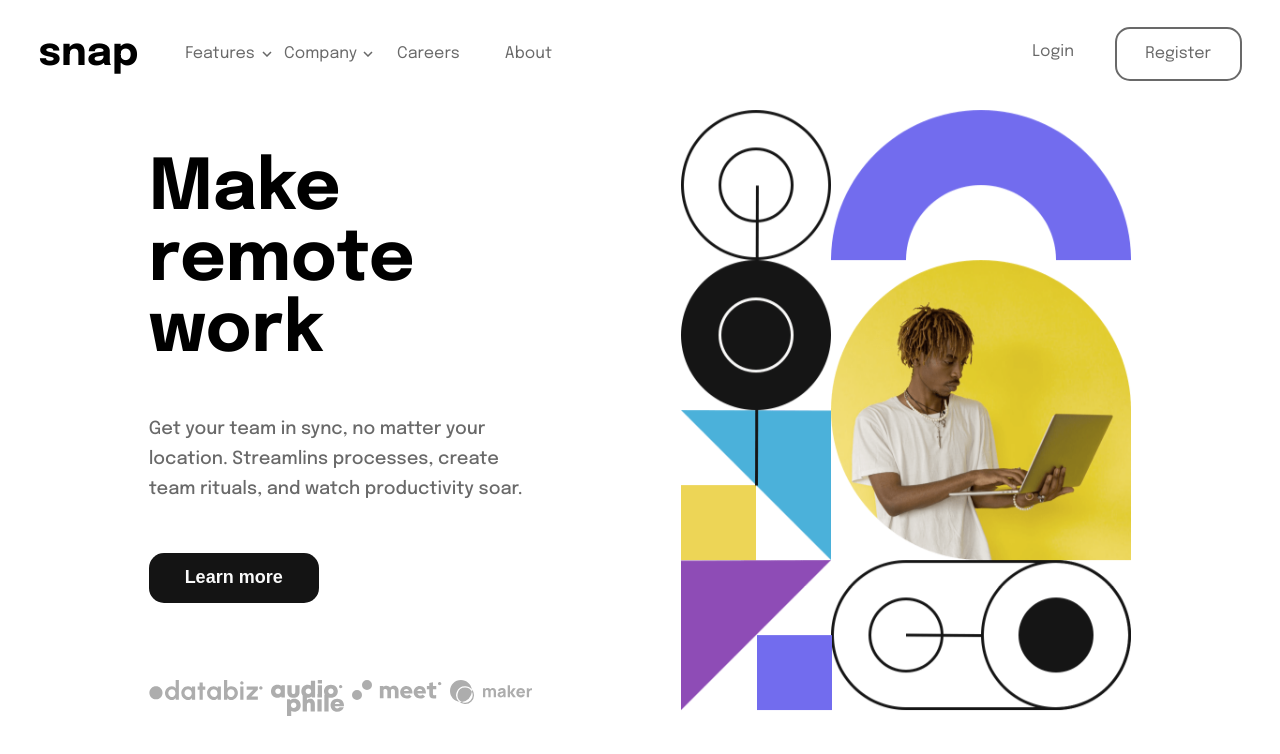
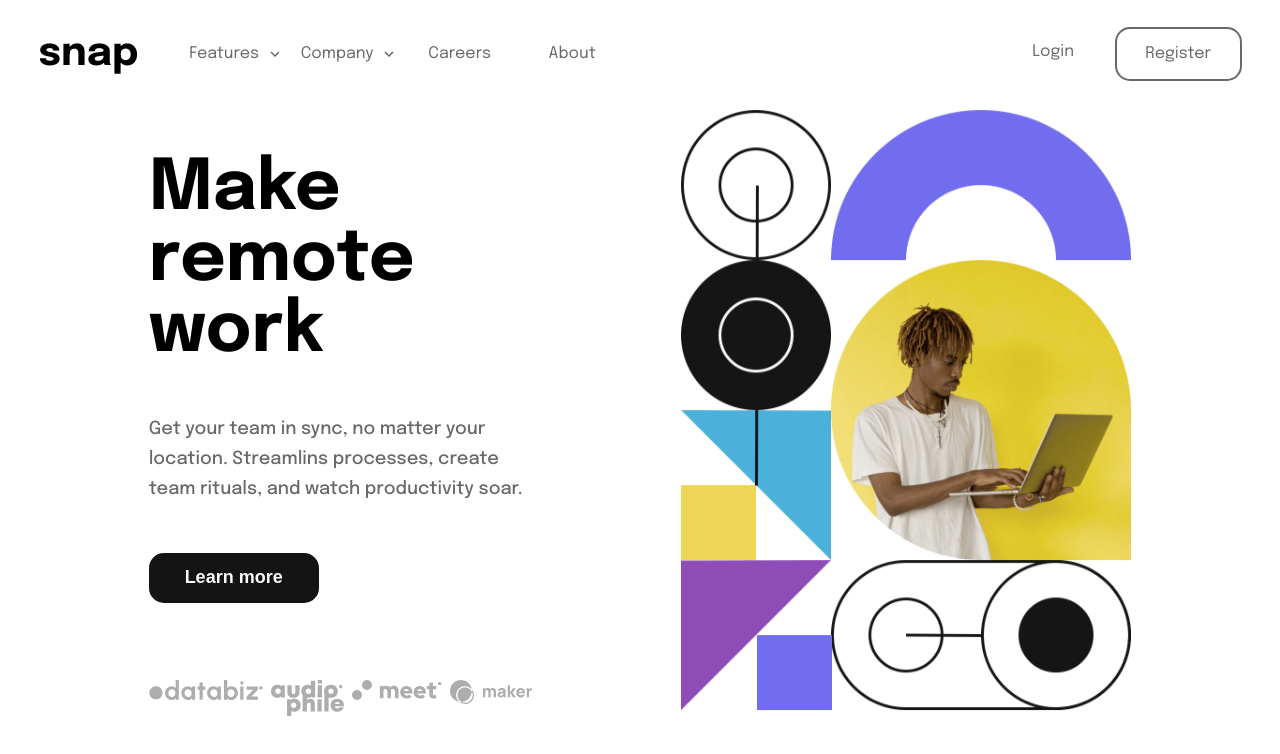
Before and after one commit to danieloshinubi/info-sec-dropdown, a React (Create React App) app: page /Register in a window 1280 px wide. Shown: the top 754 px of the page. Built offline with nearby package versions, Linux system fonts and the light colour scheme.

Commit message:
cleanups

```diff
--- a/src/Components/Navbar/Navbar.js
+++ b/src/Components/Navbar/Navbar.js
@@ -107,7 +107,7 @@ function Navbar() {
                     <Link
                       to={link.path}
                       className="snap-nav-link hover-stuff"
-                      style={{ textDecoration: "none", }}
+                      style={{ textDecoration: "none" }}
                     >
                       {link.text}
                     </Link>
@@ -152,7 +152,7 @@ function Navbar() {
                     </Link>
                   </li>
                 );
-              } else if (log.path === "/Login") {
+              } else  {
                 return (
                   <li key={log.path} className="nav-menu">
                     <Link
@@ -176,8 +176,8 @@ function Navbar() {
           </div> */}
         </div>
       </nav>
-      {/* <DropDownMenu /> */}
-      {/* <CompanyDropDownMenu /> */}
+      {/* <DropDownMenu />
+      <CompanyDropDownMenu /> */}
     </>
   );
 }
--- a/src/css/Landing.css
+++ b/src/css/Landing.css
@@ -115,6 +115,7 @@
   .remote-work-icons svg {
     width: 25%;
   }
+
 }
 @media only screen and (max-width: 768px) {
   .Landing {
@@ -138,7 +139,9 @@
   }
   .remote-work-icons svg {
     width: 25%;
+    height: 50px;
   }
+
 }
 @media only screen and (min-width: 769px) and (max-width: 1024px) {
   .Landing {
--- a/src/css/Navbar.css
+++ b/src/css/Navbar.css
@@ -16,7 +16,7 @@
   align-items: center;
 }
 .snap ul {
-  width: 400px;
+  width: 450px;
   list-style: none;
   display: flex;
   justify-content: space-around;
```
Also changed, not shown: src/Components/Main/Landing.js (+4 -4 lines).
